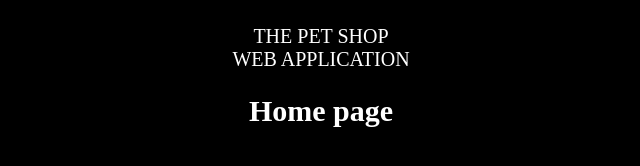
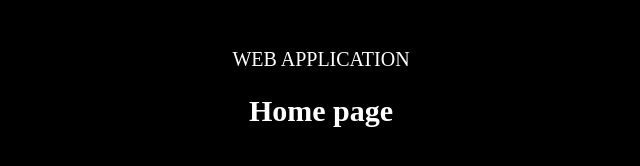
Before and after one commit to nireeksh19/testing-nodejs, a website: page index.html in a window 1280 px wide. Shown: the whole page, without its empty margins (319-959 px from the left). Drawn offline with Linux system fonts and the light colour scheme.

Commit message:
make it better

```diff
--- a/index.html
+++ b/index.html
@@ -4,7 +4,7 @@
     <meta charset="UTF-8">
     <meta http-equiv="X-UA-Compatible" content="IE=edge">
     <meta name="viewport" content="width=device-width, initial-scale=1.0">
-    <title>Document</title>
+    <title>Node JS Test</title>
     <style>
         .home{
             background-color: black;
@@ -21,7 +21,7 @@
     </style>
 </head>
 <body>
-    <div class="home">THE PET SHOP <br> WEB APPLICATION
+    <div class="home"><br> WEB APPLICATION
         <br><br>
     <h2>Home page</h2></div>
 </body>
```
